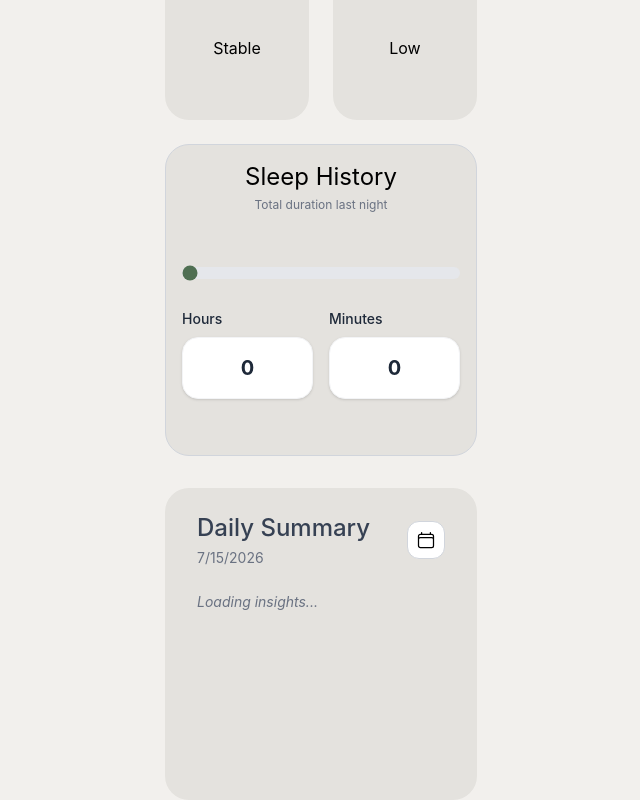
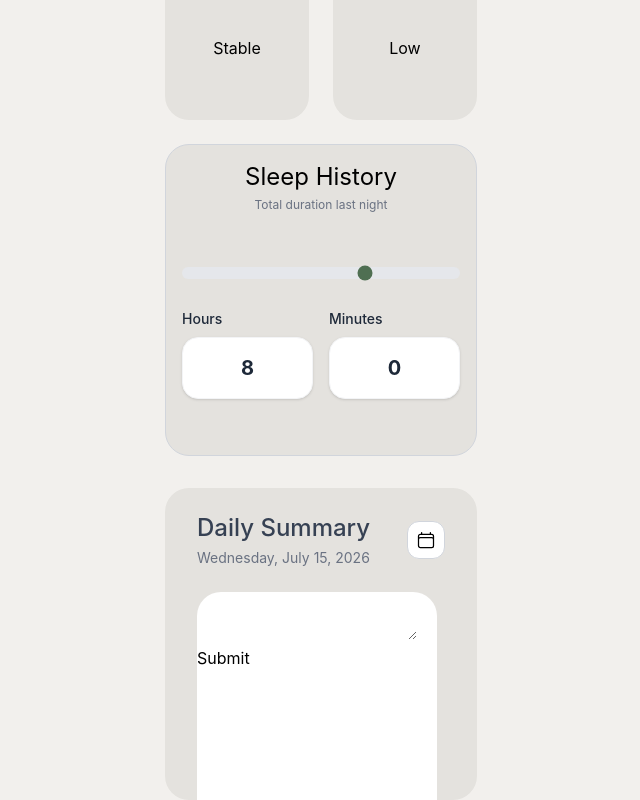
Before and after one commit to Risqybas/kelola-jiwa, a React (Vite) app: page /mood in a window 1280 px wide. Shown: the part 320-1120 px from the top of the page, without its empty margins (319-959 px from the left). Built offline with nearby package versions, Linux system fonts and the light colour scheme; no server answers.

Commit message:
logika mood, without style css

```diff
--- a/src/pages/mood.jsx
+++ b/src/pages/mood.jsx
@@ -1,24 +1,83 @@
-import React, { useState, useEffect } from "react";
+import React, { useState, useEffect, useRef } from "react";
 import { useNavigate } from "react-router-dom";
+
+async function submitForm(answer) {
+  const response = await fetch("https://api.yourbackend.com/gratitude", {
+    method: "POST",
+    headers: { "Content-Type": "application/json" },
+    body: JSON.stringify({ answer, date: new Date().toISOString() }),
+  });
+  if (!response.ok) throw new Error("Gagal menyimpan gratitude");
+} //need to understand
 
 const Mood = () => {
   const [mood, setMood] = useState("");
+  const [answer, setAnswer] = useState('')
+  const [error, setError] = useState(null)
+  const [status, setStatus] = useState('typing')
   const navigate = useNavigate();
 
-  const handleSubmit = (e) => {
-    e.preventDefault();
-    navigate("/mood");
-  }
+  const safetySectionRef = useRef(null);
+  const renderContent = () => {
+  if (mood === "calm") {
+        return <div>
+          <p>Wonderful to hear. Enjoy this peaceful moment and let your mind rest.</p>
+          <button onClick={() => {safetySectionRef.current?.scrollIntoView({ behavior : "smooth"});
+        }}>1 thing you grateful today</button>
+        </div>
+      } else if (mood === "anxious") {
+        return <div>
+          <p>Take a slow, deep breath. Slow down—you don't have to figure everything out all at once</p>
+          <button onClick={() => navigate("/safety")}>Let's do some exercise</button>
+        </div>
+      } else if (mood === "stable") {
+        return <div>
+          <p>A great sense of balance. Keep your steady rhythm and move through today at your own pace</p>
+          <button onClick={() => {safetySectionRef.current?.scrollIntoView({ behavior : "smooth"});
+          }}>1 thing you grateful today</button>
+        </div>
+      } else if (mood === "low") {
+        return <div>
+          <p>Thank you for checking in honestly. Having a hard day is okay, and it's completely fine to just rest</p>
+          <button onClick={() => navigate("/safety")}>Click to journal</button>
+        </div>
+      }
+    };
 
-  const [sleepDuration, setSleepDuration] = useState(0);
+  const [sleepDuration, setSleepDuration] = useState(480);
   const today = new Date();
 
   const [summaryData, setSummaryData] = useState(null);
   useEffect(() => {
-    fetch("https://api.example.com/daily-summary")
-    .then((res) => res.json())
-    .then((data) => setSummaryData(data));
-  }, []);
+  fetch("https://api.yourbackend.com/daily-summary")
+    .then((res) => {
+      if (!res.ok) throw new Error("Gagal fetch");
+      return res.json();
+    })
+    .then((data) => setSummaryData(data))
+    .catch((err) => {
+      console.error("Gagal mengambil data summary:", err);
+      setSummaryData({ mood: "-", sleep: "-", note: "Data tidak tersedia" }); // fallback
+    });
+}, []); //need to understand
+
+
+
+ async function handleSubmit() {
+    setStatus('submitting');
+    try {
+      await submitForm(answer);
+      setStatus('success');
+    } catch (err) {
+      setStatus('typing');
+      setError(err);
+    }
+  }
+
+  function handleTextAreaChange(e) {
+    setAnswer(e.target.value);
+  }
+
 
   return (
     <div className="bg-[#F2F0ED] min-h-screen">
@@ -30,9 +89,7 @@ const Mood = () => {
         <button onClick={() => setMood("stable")} className="box-border size-36 bg-[#E4E2DE] rounded-3xl">Stable</button>
         <button onClick={() => setMood("low")} className="box-border size-36 bg-[#E4E2DE] rounded-3xl">Low</button>
       </div>
-      {mood && (
-        <p>You selected: {mood}</p>
-      )}
+      {renderContent()}
 
       <div className="box border border-gray-300 size-78 rounded-3xl mx-auto bg-[#E4E2DE] corner">
       <h1 className="text-center text-2xl mx-6 mt-4">Sleep History</h1>
@@ -45,7 +102,7 @@ const Mood = () => {
       min="0"
       max="720"
       step="1"
-      onChange={(e) => setSleepDuration(parseInt(e.target.value))} value={sleepDuration}
+      onChange={(e) => setSleepDuration(Number(e.target.value) || 0)} value={sleepDuration}
       className="w-full h-3 bg-gray-200 rounded-lg appearance-none cursor-pointer accent-[#4F6F52]" />
       <div className="flex gap-4 max-w-xs mx-auto">
             {/* Kolom Hours */}
@@ -67,13 +124,13 @@ const Mood = () => {
         </div>
       </div>
 
-      <div className="box size-78 rounded-3xl border-gray-300 mx-auto bg-[#E4E2DE] corner mt-8">
+      <div className="box size-78 rounded-3xl border-gray-300 mx-auto bg-[#E4E2DE] corner mt-8 overflow-hidden">
         <div className="flex justify-between items-center px-8 pt-6">
           <div>
             <h1 className="text-2xl font-medium text-gray-700">Daily Summary</h1>
             <h3 className="text-sm text-gray-500 mt-1">
-              {today.toLocaleDateString({
-                weekday: 'numeric',
+              {today.toLocaleDateString('en-US', {
+                weekday: 'long',
                 year: 'numeric',
                 month: 'long',
                 day: 'numeric'
@@ -89,12 +146,28 @@ const Mood = () => {
         </div>
 
         {/* AREA INSIGHTS (Diberi margin agar sejajar dengan teks di atasnya) */}
-        <div className="px-8 mt-6">
-          {summaryData ? (
-            <p className="text-gray-700 text-sm leading-relaxed">{summaryData.insights}</p>
+        <div  ref={safetySectionRef} className="px-8 mt-6">
+          <div className="box-border size-60 bg-white rounded-3xl min-h-3/4">
+          {status === 'success' ? (
+            <p>Very well, gratitude saved!</p>
           ) : (
-            <p className="text-gray-500 text-sm italic">Loading insights...</p>
+          <div>
+              <textarea
+                value={answer}
+                onChange={handleTextAreaChange}
+                disabled={status === 'submitting'}
+              />
+              <br />
+              <button
+                onClick={handleSubmit}  // pindah ke sini
+                disabled={answer.length === 0 || status === 'submitting'}
+              >
+                Submit
+              </button>
+              {error !== null && <p className="Error">{error.message}</p>}
+            </div>
           )}
+          </div>
         </div>
       </div>
 
@@ -102,4 +175,5 @@ const Mood = () => {
   );
 };
 
+
 export default Mood;
```
